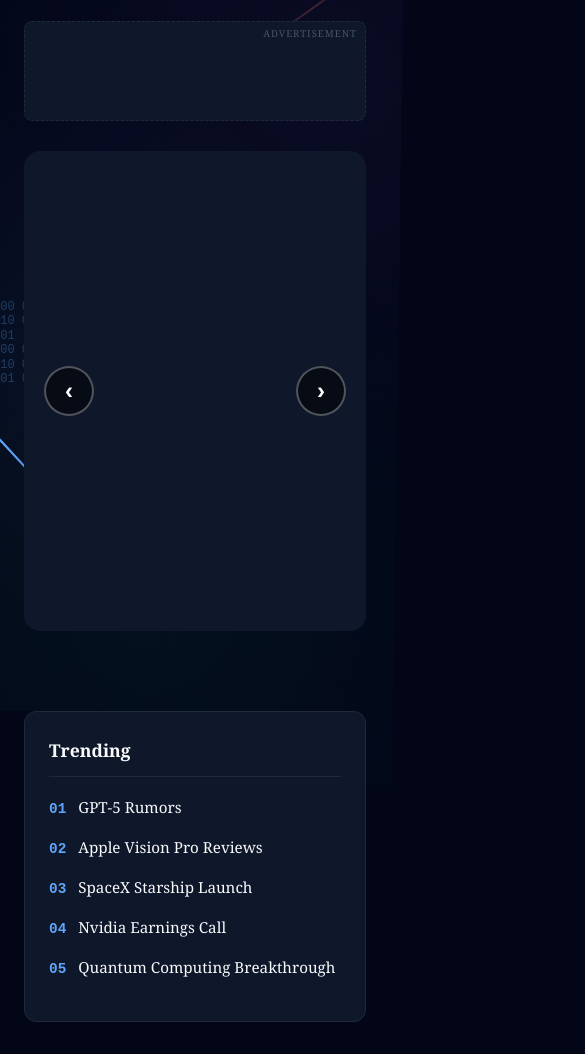
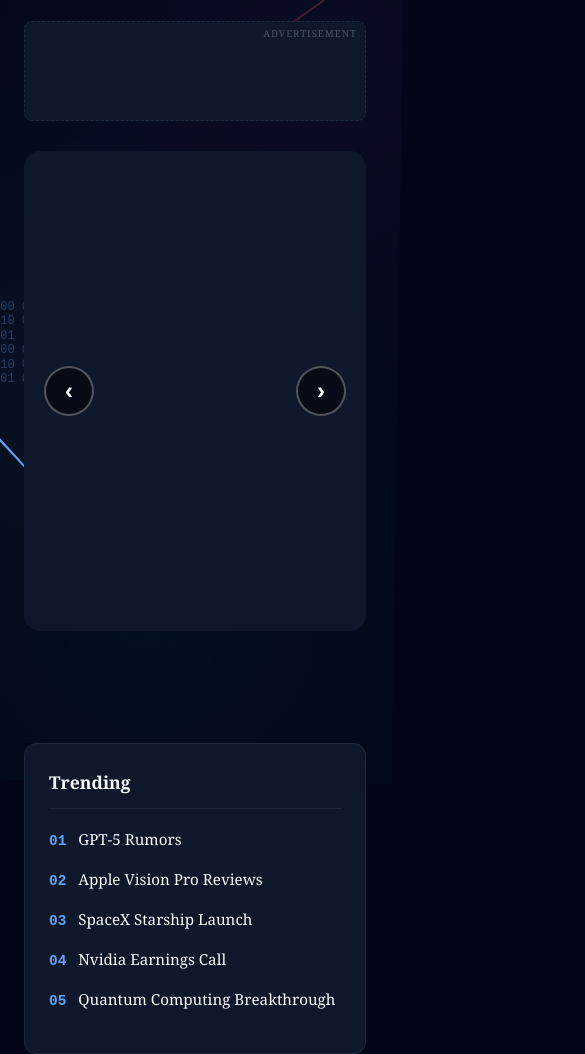
Before and after one commit to IsmayilG/SIVEAL, a plain HTML site: page FRONTEND/index.html in a window 390 px wide. Shown: the part 79-1133 px from the top of the page, 585 px wide, since content can reach past the window. Drawn offline with Linux system fonts and the light colour scheme; no server answers.

Commit message:
Fix mobile header overflow and sidebar positioning with media queries

```diff
--- a/FRONTEND/style.css
+++ b/FRONTEND/style.css
@@ -329,7 +329,8 @@ header {
     height: 70px;
     display: flex;
     align-items: center;
-    max-width: 100%;
+    width: 100vw;
+    overflow: hidden;
     box-sizing: border-box;
 }
 
@@ -1026,8 +1027,17 @@ header {
     height: fit-content;
     z-index: 1;
     background: var(--bg-body);
-    padding-left: 24px;
-    margin-left: -24px;
+    width: 100%;
+}
+
+@media (max-width: 900px) {
+    .sidebar {
+        position: relative;
+        top: auto;
+        width: 100%;
+        margin-top: 32px;
+        z-index: 1;
+    }
 }
 
 .widget {
```
